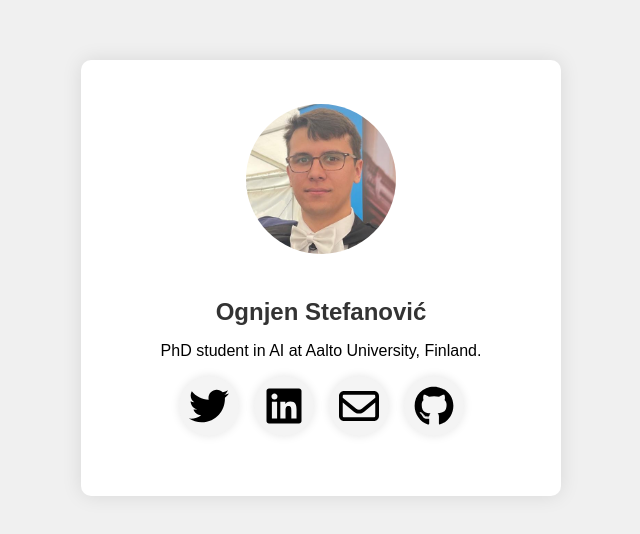
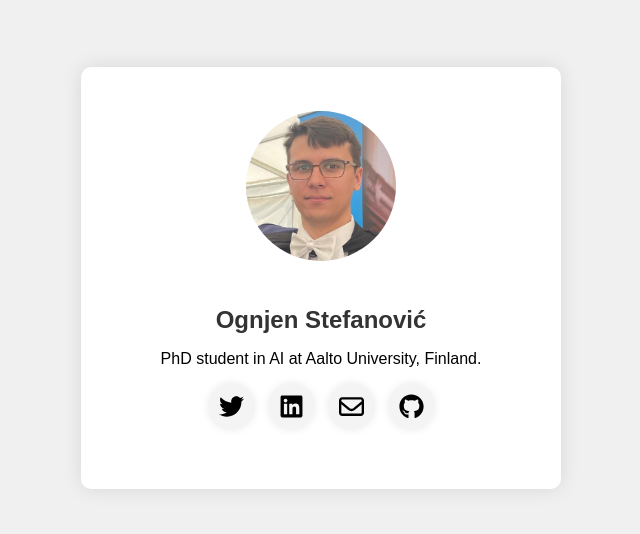
Before and after one commit to Ognjen303/ognjen303.github.io, a plain HTML site: page index.html in a window 1280 px wide. Shown: the part 122-656 px from the top of the page, without its empty margins (319-959 px from the left). Drawn offline with Linux system fonts and the light colour scheme.

Commit message:
buttons size decreased

```diff
--- a/index.html
+++ b/index.html
@@ -45,8 +45,8 @@
         }
         .button {
             display: inline-block;
-            width: 60px; /* Adjust the width of each button */
-            height: 60px; /* Adjust the height of each button */
+            width: 45px; /* Adjust the width of each button */
+            height: 45px; /* Adjust the height of each button */
             border-radius: 50%;
             background-color: #f4f4f4;
             box-shadow: 0 0 10px rgba(0, 0, 0, 0.1);
@@ -56,8 +56,8 @@
             transition: background-color 0.3s;
         }
         .button img {
-            width: 40px; /* Adjust the width of the icon */
-            height: 40px; /* Adjust the height of the icon */
+            width: 25px; /* Adjust the width of the icon */
+            height: 25px; /* Adjust the height of the icon */
         }
         .button:hover {
             background-color: #e0e0e0;
```
